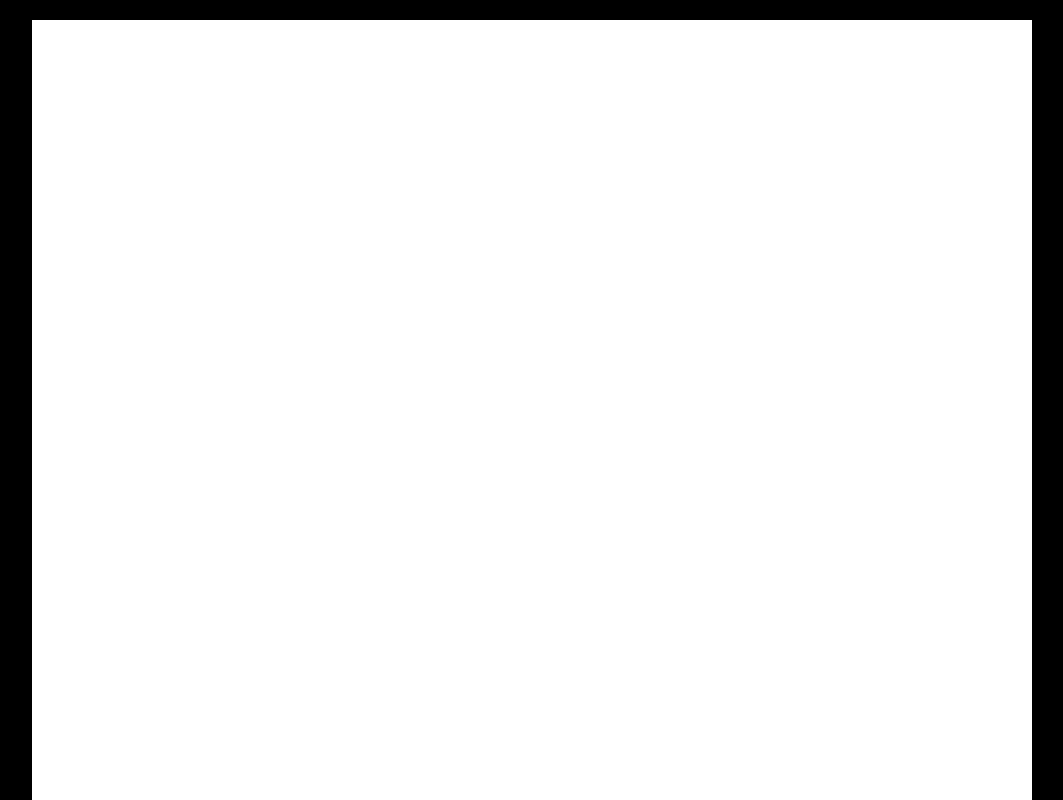
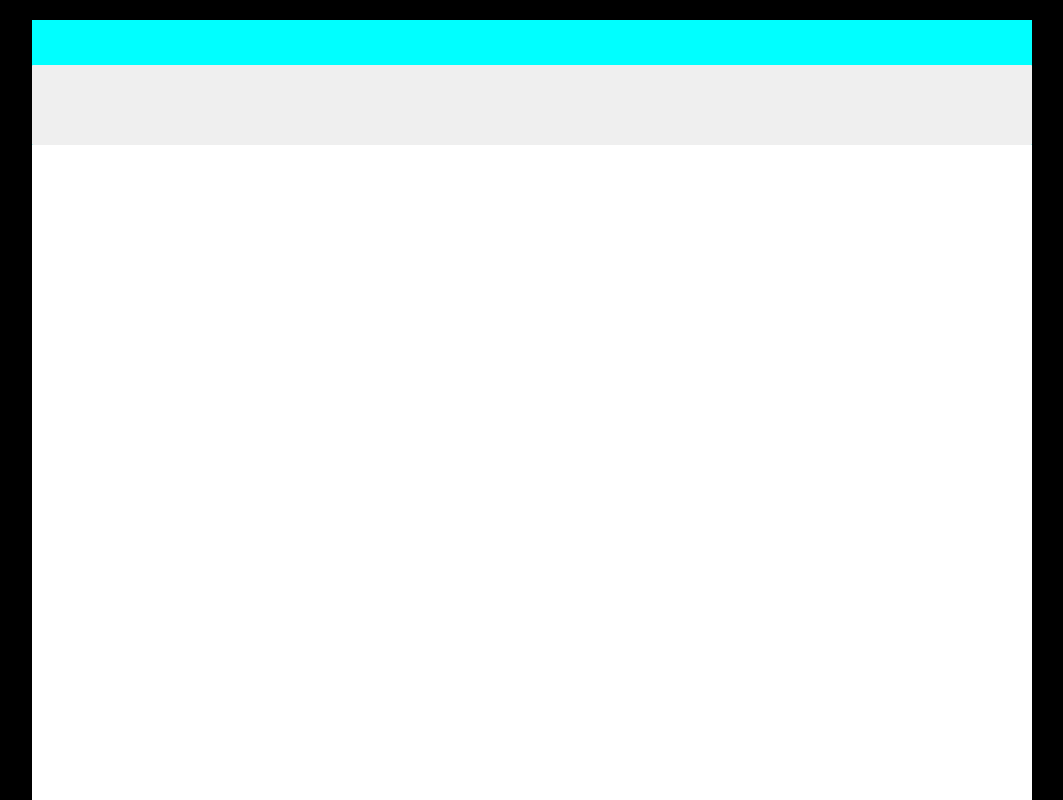
Before and after one commit to YPINY/pm_23_17, a website: page app/html/index.html in a window 1280 px wide. Shown: the top 800 px of the page, without its empty margins (108-1171 px from the left). Drawn offline with nearby package versions, Linux system fonts and the light colour scheme; files that its build step writes are made by us from their sources.

Commit message:
asasasasasasa

```diff
--- a/app/html/index.html
+++ b/app/html/index.html
@@ -9,7 +9,11 @@
 </head>
 <body>
 <div class="container-fluid bc min-vh-100 d-flex justify-content-center align-items-center m-0 p-0">
-    <div class="paper"></div>
+    <div class="paper">
+        <div class="header-space">
+            <div class="container headline"></div>
+        </div>
+    </div>
 </div>
 
 </body>
--- a/app/scss/main.scss
+++ b/app/scss/main.scss
@@ -17,3 +17,17 @@
     margin-top: 20px;
     margin-bottom: 40px;
 }
+.header-space{
+    height: 125px;
+    width: 100%;
+    background-color: aqua;
+    display: flex;
+    align-items: end;
+}
+.headline{
+    height: 80px;
+    width: 100%;
+    border-radius: 1px;
+    background-color: #efefef;
+    border: 0px solid #7c5334;
+}
```
